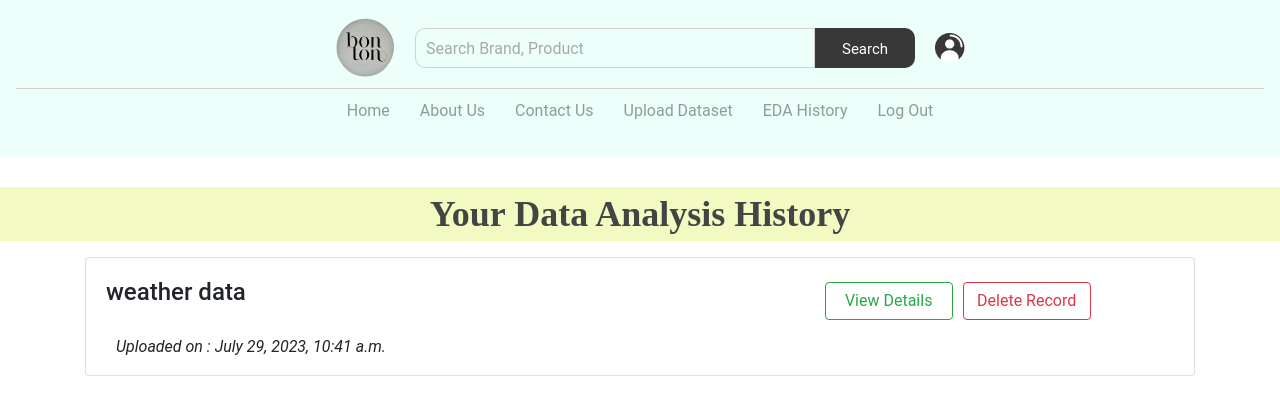
After one commit to vivekdevkar123/VisuData, a Django app: page /data/history/ in a window 1280 px wide. The commit adds this page. Shown: the top 415 px of the page. Run offline with Django 3.2, Linux system fonts and the light colour scheme; a user stored in the database is signed in; data comes from the database, SQL or seed files in the repository; both versions use the stored data as it was after the commit; some libraries are stand-ins or nearby versions.

Commit message:
dataset history page with delete and view option

```diff
--- a/EDA/urls.py
+++ b/EDA/urls.py
@@ -1,5 +1,6 @@
 from django.urls import path
 from .views import *
 urlpatterns = [
-    path('uploadfile/',FileUpload,name="upload-file")
+    path('uploadfile/',FileUpload,name="upload-file"),
+    path('history/',History,name="history"),
 ]
--- a/EDA/views.py
+++ b/EDA/views.py
@@ -25,3 +25,12 @@ def FileUpload(request):
 
 
     return render(request, 'analysis/upload-file.html')
+
+
+@login_required(login_url='login')
+def History(request):
+    datasets = Dataset.objects.filter(user = request.user)[::-1]
+    context = {
+        'datasets':datasets,
+    }
+    return render(request, 'analysis/history.html',context)
--- /dev/null
+++ b/templates/analysis/history.html
@@ -0,0 +1,67 @@
+{% extends 'base.html' %}
+
+{% load static %}
+{% block title %} Welcome {% endblock %}
+
+
+{% block css %}
+
+<style>
+    .order-successful-text {
+        font-family: Oswald;
+        font-size: 2.25em;
+        font-weight: bold;
+        color: #444444;
+        text-align: center;
+        background-color: #f3fac1;
+    }
+
+    .heading {
+        margin-top: 30px;
+    }
+</style>
+
+{%endblock%}
+
+{% block content %}
+
+<div class="heading">
+    <p class="order-successful-text"> Your Data Analysis History </p>
+</div>
+
+
+{% for data in datasets %}
+<div class="container">
+    <div class="card m-3 mx-auto" style="width: 100%;">
+        <div class="row no-gutters">
+            <div class="col-md-8">
+                <div class="card-body">
+                    <h4>{{data.dataset_name}}</h4>
+                </div>
+                <p style="margin-left: 30px; margin-top: 0;"><i> Uploaded on : {{data.uploaded_date}}</i></p>
+            </div>
+
+            <div class="col-md-4 d-flex my-4">
+                <button type="button" class="btn btn-outline-success" style="width: 10vw; height: max-content;">View
+                    Details</button>
+                <button type="button" class="btn btn-outline-danger"
+                    style="width: 10vw; margin-left: 10px; margin-right: 20px; height: max-content;">Delete
+                    Record</button>
+            </div>
+        </div>
+    </div>
+</div>
+
+{% endfor %}
+
+
+
+
+{% endblock %}
+
+
+{% block js %}
+
+
+
+{% endblock %}
--- a/templates/analysis/upload-file.html
+++ b/templates/analysis/upload-file.html
@@ -18,7 +18,7 @@
 <form method="post" enctype="multipart/form-data">
     {% csrf_token %}
     <div class="mb-3 m-5">
-        <label for="dataset_name" class="form-label">Dataset Name</label>
+        <label for="dataset_name" class="form-label">Title For Dataset</label>
         <input type="text" class="form-control" id="dataset_name" name="dataset_name" required>
     </div>
     <div class="mb-3 m-5">
--- a/templates/header.html
+++ b/templates/header.html
@@ -142,8 +142,8 @@
         <li class="link-item"><a href="/" class="link">Home</a></li>
         <li class="link-item"><a href="/about" class="link">About Us</a></li>
         <li class="link-item"><a href="/contact" class="link">Contact Us</a></li>
-        <li class="link-item"><a href="/data/uploadfile/" class="link">Upload Dataset</a></li>
-        <li class="link-item"><a href="/order" class="link">EDA History</a></li>
+        <li class="link-item"><a href="/data/uploadfile" class="link">Upload Dataset</a></li>
+        <li class="link-item"><a href="/data/history" class="link">EDA History</a></li>
 
         {% if user.is_authenticated %}
         <li class="link-item"><a href="/users/logout" class="link">Log Out</a></li>
```
Also changed, not shown: db.sqlite3, 2 other files.
